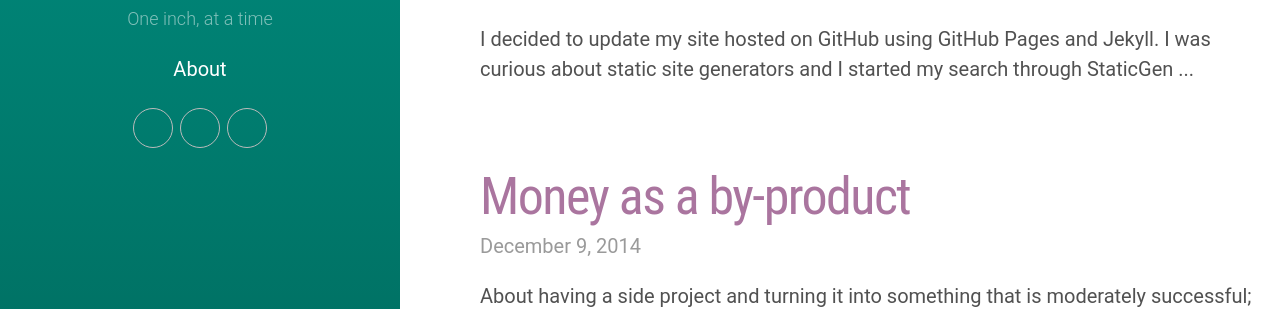
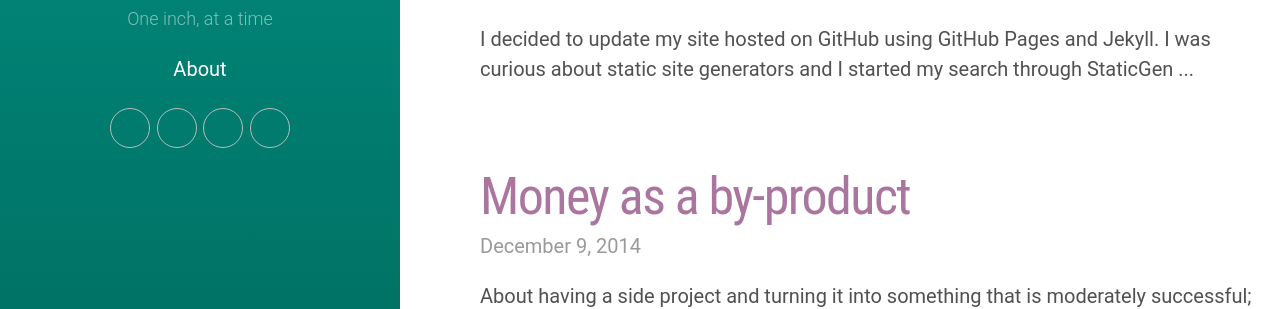
Before and after one commit to kingsor/kingsor.github.io, a Jekyll site: the page built from index.html, in a window 1280 px wide. Shown: the part 400-709 px from the top of the page. Built offline with Jekyll 4.4.1, drawn with Linux system fonts in a browser that asks for light colours; nearby versions of some CDN libraries; some web fonts are replaced; the list of posts is cut into pages by our own code.

Commit message:
Update sidebar

```diff
--- a/_includes/sidebar.html
+++ b/_includes/sidebar.html
@@ -27,7 +27,6 @@
               <span class="label">Google+</span>
             </a>
           </li>
-
           <!-- GitHub -->
           <li class="social-item github">
             <a href="{{ site.github }}" title="@kingor on GitHub" target="_blank">
@@ -35,6 +34,13 @@
               <span class="label">GitHub</span>
             </a>
           </li>
+          <!-- LinkedIn -->
+          <li class="social-item linkedin">
+            <a href="{{site.linkedin}}" title="Edoardo Inamo on LinkedIn" target="_blank">
+              <i class='icon fi-social-linkedin'></i>
+              <span class="label">LinkedIn</span>
+            </a>
+          </li>
         </ul>
     </nav>
   </div>
```
